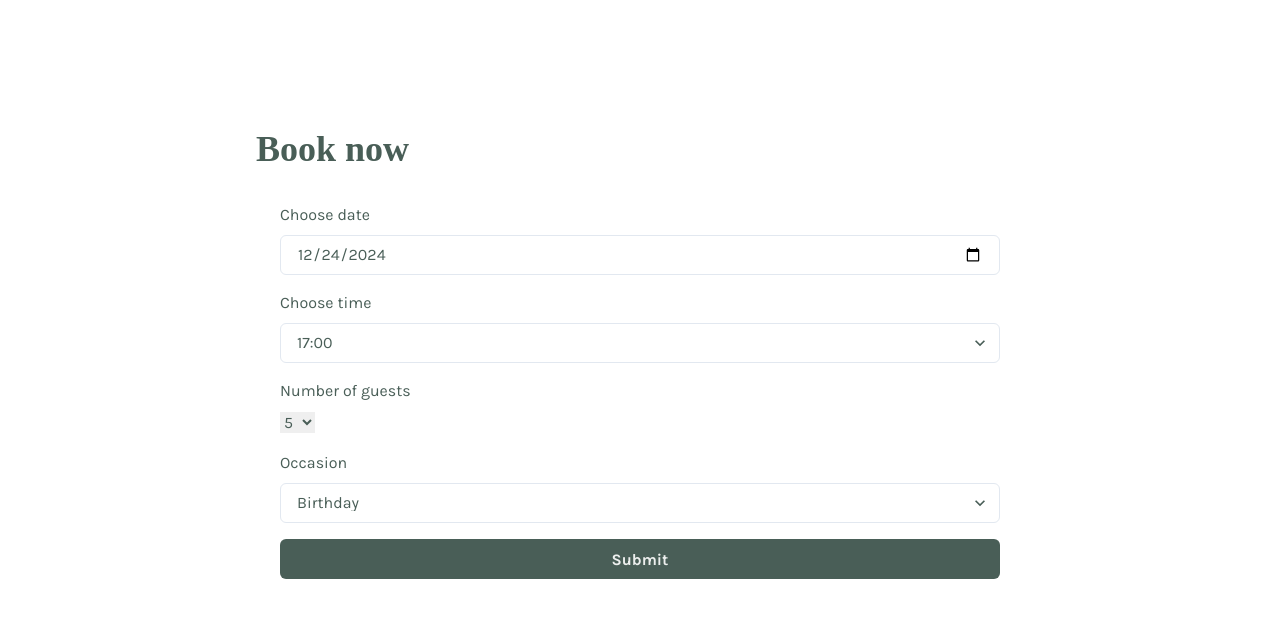
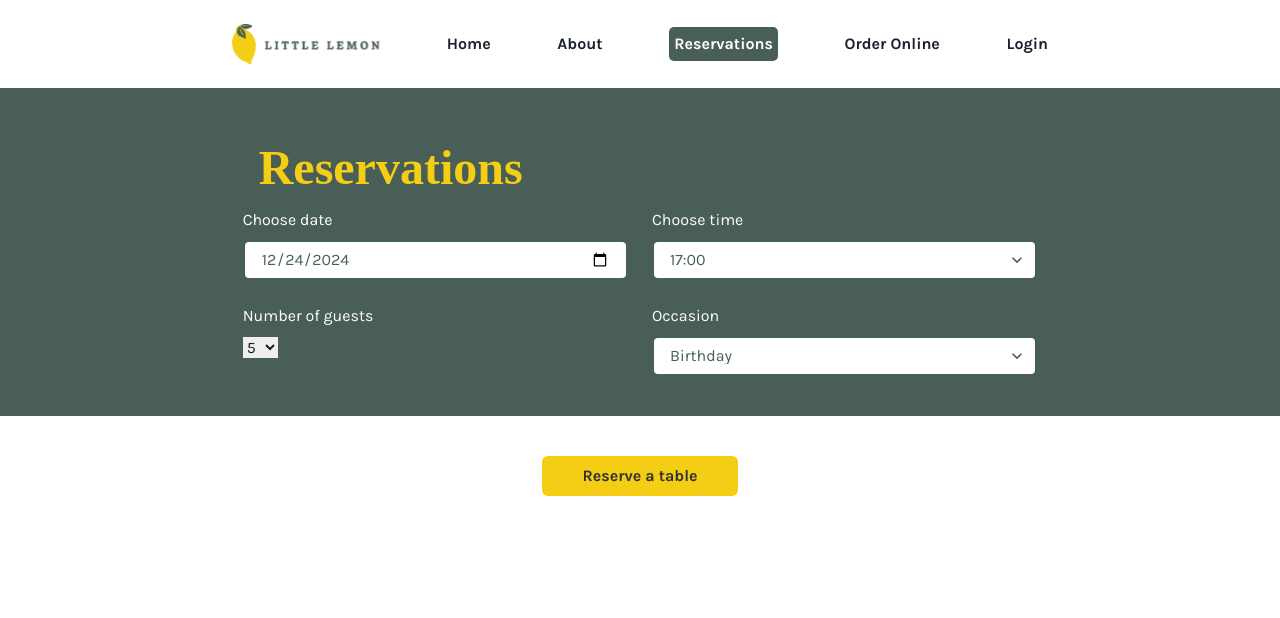
Before and after one commit to hhhhh-spec/Online-Restaurant, a React (Create React App) app: page /reservations in a window 1280 px wide. Shown: the top 618 px of the page. Built offline with nearby package versions, Linux system fonts and the light colour scheme; a web font is replaced by a local one.

Commit message:
fix some problems

```diff
--- a/package.json
+++ b/package.json
@@ -24,6 +24,7 @@
     "react-redux": "^9.2.0",
     "react-router-dom": "^7.0.2",
     "react-scripts": "5.0.1",
+    "react-scroll": "^1.9.0",
     "redux": "^5.0.1",
     "web-vitals": "^2.1.4",
     "yup": "^0.32.11"
--- a/src/App.js
+++ b/src/App.js
@@ -10,14 +10,16 @@ import ConfirmedBooking from './components/ConfirmedBooking';
 import theme from './API/theme';
 import {AlertProvider} from './context/alertContext';
 import Alert from './components/Alert';
-
-
+import Nav from './components/Nav';
+import About from './components/About';
 function App() {
   return (
     <ChakraProvider theme={theme}>
       <AlertProvider>
+      <Nav />
         <Routes>
             <Route path="/" element={<Home />} />
+            <Route path="about" element={<About />} />
             <Route path="reservations" element={<Reservations />} />
             <Route path="order-online" element={<OrderOnline />} />
             <Route path="login" element={<Login />} />
--- a/src/components/BookingForm.js
+++ b/src/components/BookingForm.js
@@ -3,7 +3,8 @@ import React, { useEffect, useState } from 'react';
 import { useNavigate } from "react-router";
 import { fetchAPI, submitAPI } from '../API/api';
 import {
-    Box,
+    Flex,
+    Grid,
     Button,
     FormControl,
     FormErrorMessage,
@@ -11,10 +12,9 @@ import {
     Heading,
     Input,
     Select,
-    VStack,
 } from "@chakra-ui/react";
 import * as Yup from 'yup';
-
+import ResponsiveGrid from './ResponsiveGrid';
 
 function BookingForm() {
     const [availableTimes, setAvailableTimes] = useState([]);
@@ -22,16 +22,18 @@ function BookingForm() {
     let navigate = useNavigate();
     const formik = useFormik({
         initialValues: {
+            location:"indoor",
             resdate: new Date().toISOString().split('T')[0],
             restime: '17:00',
             guests: 5,
             occasion: 'Birthday',
         },
         onSubmit: (values) => {
-            submitAPI(values) && navigate('/confirm-booking', {state: values});
+            submitAPI(values) && navigate('/confirm-booking', { state: values });
         },
         validationSchema: Yup.object({
-            resdate: Yup.date().min(new Date(), 'Please select a future date').required('Required'),
+            location: Yup.string().required('Required'),
+            resdate: Yup.date().min(new Date(), '⚠️ Please select a future date').required('Required'),
             restime: Yup.string().required('Required'),
             guests: Yup.number().min(1, 'Minimum 1 guest').max(10, 'Maximum 10 guests').required('Required'),
             occasion: Yup.string().required('Required'),
@@ -67,31 +69,54 @@ function BookingForm() {
     }, [formik.values.resdate]);  // 依赖于日期变化
 
     return (
-        <VStack w="100vw" p={32} alignItems="flex-start" px="20vw" color="#495E57">
-            <Heading as="h1" id="booking-section">
-                Book now
+        <>
+        <ResponsiveGrid bgColor='#495E57' padding="10">
+            <Heading  id="booking-section" color="#F3CE14" size="2xl" p={4}>
+                Reservations
             </Heading>
-            <Box p={6} rounded="md" w="100%">
                 <form onSubmit={e => {
                     e.preventDefault();
-                    formik.handleSubmit();}}>
-                    <VStack spacing={4}>
+                    formik.handleSubmit();
+                }}>
+                    <Grid  gap={6}
+             templateColumns={{
+                base: "1fr",           // 小屏幕时 1 列
+                lg: "repeat(2, 1fr)"   // 大屏幕时 2 列
+              }}
+              templateRows={{
+                base: "repeat(4, 1fr)",  // 小屏幕时 6 行
+                lg: "repeat(2, 1fr)"     // 大屏幕时 3 行
+              }}
+            >
                         <FormControl isInvalid={formik.touched.resdate && formik.errors.resdate}>
-                            <FormLabel htmlFor="date">Choose date</FormLabel>
+                            <FormLabel htmlFor="date" color="white">Choose date</FormLabel>
                             <Input
                                 id="resdate"
                                 name="resdate"
                                 type='date'
                                 {...formik.getFieldProps("resdate")}
+                                _invalid={{
+                                    borderColor: '#EE9972'  // 错误时的边框颜色
+                                  }}
+                                  border="2px"
+                                  backgroundColor="white"
+                                  color="#495E57"
                             />
-                            <FormErrorMessage>{formik.errors.resdate}</FormErrorMessage>
+                            <FormErrorMessage color="#EE9972">{formik.errors.resdate}</FormErrorMessage>
                         </FormControl>
                         <FormControl>
-                            <FormLabel htmlFor="restime">Choose time</FormLabel>
-                            <Select id="restime" name="restime" {...formik.getFieldProps("restime")} >
+                            <FormLabel htmlFor="restime" color="white">Choose time</FormLabel>
+                            <Select id="restime" name="restime" {...formik.getFieldProps("restime")}
+                            _invalid={{
+                                borderColor: '#EE9972'  // 错误时的边框颜色
+                              }}
+                              border="2px"
+                              backgroundColor="white"
+                              color="#495E57"
+                            >
                                 {availableTimes.map(time => (
                                     <option key={time} value={time} disabled={disabledTimes.includes(time)}
-                                    style={disabledTimes.includes(time) ? { color: '#B0B0B0', backgroundColor: '#f0f0f0' } : {}}
+                                        style={disabledTimes.includes(time) ? { color: '#B0B0B0', backgroundColor: '#f0f0f0' } : {}}
                                     >
                                         {time}{disabledTimes.includes(time) ? ' (Full)' : ''}
                                     </option>
@@ -99,11 +124,17 @@ function BookingForm() {
                             </Select>
                         </FormControl>
                         <FormControl isInvalid={formik.touched.guests && formik.errors.guests}>
-                            <FormLabel htmlFor="guests">Number of guests</FormLabel>
+                            <FormLabel htmlFor="guests" color="white">Number of guests</FormLabel>
                             <select
                                 id="guests"
                                 name="guests"
                                 {...formik.getFieldProps("guests")}
+                                _invalid={{
+                                    borderColor: '#EE9972'  // 错误时的边框颜色
+                                  }}
+                                  border="2px"
+                                  backgroundColor="white"
+                                  color="#495E57"
                             >
                                 {Array.from({ length: 10 }, (_, index) => index + 1).map((num) => (
                                     <option key={num} value={num}>
@@ -114,22 +145,31 @@ function BookingForm() {
                             <FormErrorMessage>{formik.errors.guests}</FormErrorMessage>
                         </FormControl>
                         <FormControl>
-                            <FormLabel htmlFor="occasion">Occasion</FormLabel>
-                            <Select id="occasion" name="occasion" {...formik.getFieldProps("occasion")} >
+                            <FormLabel htmlFor="occasion" color="white">Occasion</FormLabel>
+                            <Select id="occasion" name="occasion" {...formik.getFieldProps("occasion")}
+                            _invalid={{
+                                borderColor: '#EE9972'  // 错误时的边框颜色
+                              }}
+                              border="2px"
+                              backgroundColor="white"
+                              color="#495E57"
+                            >
                                 <option value="birthday" >Birthday</option>
                                 <option value="anniversary">Anniversary</option>
                             </Select>
                         </FormControl>
-                        <Button type="submit" width="full" bg="#495E57" color="#EDEFEE"
-                            _hover={{ bg: "#F4CE14", color: "black" }}
+                        </Grid>
+                </form>
+        </ResponsiveGrid>
+        <Flex justify="center" p="10">
+        <Button type="submit" bg="#F4CE14" color="#333333" pl="10" pr="10"
                             disabled={Object.keys(formik.errors).length > 0}
+                            fontWeight="bold"
                         >
-                            Submit
+                            Reserve a table
                         </Button>
-                    </VStack>
-                </form>
-            </Box>
-        </VStack>
+                        </Flex>
+        </>
     );
 }
 
--- a/src/components/ConfirmedBooking.js
+++ b/src/components/ConfirmedBooking.js
@@ -5,7 +5,7 @@ function ConfirmedBooking() {
     const location = useLocation();
     const bookingData = location.state; // 获取传递的表单数据
     return (
-        <VStack w="100vw" p={32} alignItems="flex-start" px="20vw" color="#495E57">
+        <VStack w="100vw" p={16} alignItems="flex-start" px="20vw" color="#495E57">
             <Heading as="h1">Booking Confirmed!</Heading>
             <Text pb="4">Thank you for booking with us. We look forward to seeing you soon.</Text>
             <Box  rounded="md" w="100%" bg="#FBDABB">
--- a/src/components/Home.js
+++ b/src/components/Home.js
@@ -8,7 +8,6 @@ import Footer from './Footer';
 function Home() {
   return (
      <>
-      <Nav />
       <Propa />
       <Special />
       <Testimonials />
--- a/src/components/Login.js
+++ b/src/components/Login.js
@@ -41,7 +41,7 @@ useEffect(() => {
 }, [response]);
 
   return (
-    <VStack w="100vw" p={32} alignItems="flex-start" color="#495E57" px="20vw">
+    <VStack w="100vw" p={16} alignItems="flex-start" color="#495E57" px="20vw">
       <Heading as="h1" id="booking-section">
         Login
       </Heading>
--- a/src/components/Nav.js
+++ b/src/components/Nav.js
@@ -1,28 +1,18 @@
-import { Link } from 'react-router-dom';
+import { NavLink } from 'react-router-dom';
 import React from 'react';
 import {Image, HStack} from '@chakra-ui/react';
 import ResponsiveGrid from './ResponsiveGrid';
 
 function Nav() {
-  const handleClick = (anchor) => () => {
-    const id = `${anchor}-section`;
-    const element = document.getElementById(id);
-    if (element) {
-      element.scrollIntoView({
-        behavior: "smooth",
-        block: "start",
-      });
-    }
-  };
   return (
       <ResponsiveGrid padding="6">
       <HStack justify="space-between" w="full" wrap="wrap" fontWeight="bold">
         <Image src={require('../images/Logo.png')} alt="logo" />
-        <Link to="/">Home</Link>
-        <a href="#about" onClick={handleClick("about")}>About</a>
-        <Link to="/reservations">Reservations</Link>
-        <Link to="/order-online">Order Online</Link>
-        <Link to="/login">Login</Link>
+        <NavLink to="/"  className={({ isActive }) => (isActive ? 'active-link' : '')}>Home</NavLink>
+        <NavLink to="/about"   className={({ isActive }) => (isActive ? 'active-link' : '')}>About</NavLink>
+        <NavLink to="/reservations"   className={({ isActive }) => (isActive ? 'active-link' : '')}>Reservations</NavLink>
+        <NavLink to="/order-online"   className={({ isActive }) => (isActive ? 'active-link' : '')}>Order Online</NavLink>
+        <NavLink to="/login"   className={({ isActive }) => (isActive ? 'active-link' : '')}>Login</NavLink>
       </HStack>
       </ResponsiveGrid>
   );
--- a/src/components/OrderOnline.js
+++ b/src/components/OrderOnline.js
@@ -115,15 +115,25 @@ function OrderOnline() {
   return (
     <Flex h="100vh">
       {/* 侧栏 */}
-      <Box w="20%" bg="#EDEFEE" p="4">
+      <Box w="20%" bg="#EDEFEE" p={{ base: 2, md: 4 }}>
         {categories.map((category) => (
           <Button
+            fontSize={{ base: "sm", md: "md" }}
             key={category}
             w="100%"
             bg={category === selectedCategory ? '#495E57' : 'transparent'}
             color={category === selectedCategory ? 'white' : '#333333'}
             onClick={() => setSelectedCategory(category)}
             _hover={{ bg: "#EE9972", color: "black" }}
+            textAlign="left"
+            display="flex"    // 使按钮成为 flex 容器
+            justifyContent="flex-start" // 确保内容从左侧开始
+            whiteSpace="normal"
+            wordBreak="break-word"
+            pb={{ base: "0", md: "4" }}  // 在移动端减少底部padding，其他设备使用默认值
+            pt={{ base: "0", md: "4" }}  // 在移动端减少顶部padding，其他设备使用默认值
+            pl={{ base: "1", md: "4" }}  // 在移动端减少左边padding，其他设备使用默认值
+            pr={{ base: "1", md: "4" }}  // 在移动端减少右边padding，其他设备使用默认值
           >
             {category}
           </Button>
@@ -135,7 +145,7 @@ function OrderOnline() {
         <Text fontSize="2xl" fontWeight="bold" mb="4">
           {selectedCategory}
         </Text>
-        <SimpleGrid columns={4} spacing={4}>
+        <SimpleGrid columns={{ base: 1, md: 3, lg: 4 }} spacing={4}>
           {dishes[selectedCategory].map((dish, index) => (
             <Box key={index} border="1px" borderColor="gray.300" borderRadius="md" p="4" boxShadow="md">
               <Image src={dish.getImageSrc} alt={dish.title} boxSize="150px" objectFit="cover" borderRadius="md" />
@@ -153,7 +163,7 @@ function OrderOnline() {
           ))}
         </SimpleGrid>
       </Box>
-      <Cart dir={false}/>
+      <Cart dir={false} />
     </Flex>
   );
 }
--- a/src/index.css
+++ b/src/index.css
@@ -11,3 +11,10 @@ code {
   font-family: source-code-pro, Menlo, Monaco, Consolas, 'Courier New',
     monospace;
 }
+
+.active-link{
+  background-color: #495E57;
+  border-radius: 5px;
+  color:white;
+  padding: 5px;
+}
```
Also changed, not shown: 1 other file (tests, documents, lock files or other folders).
